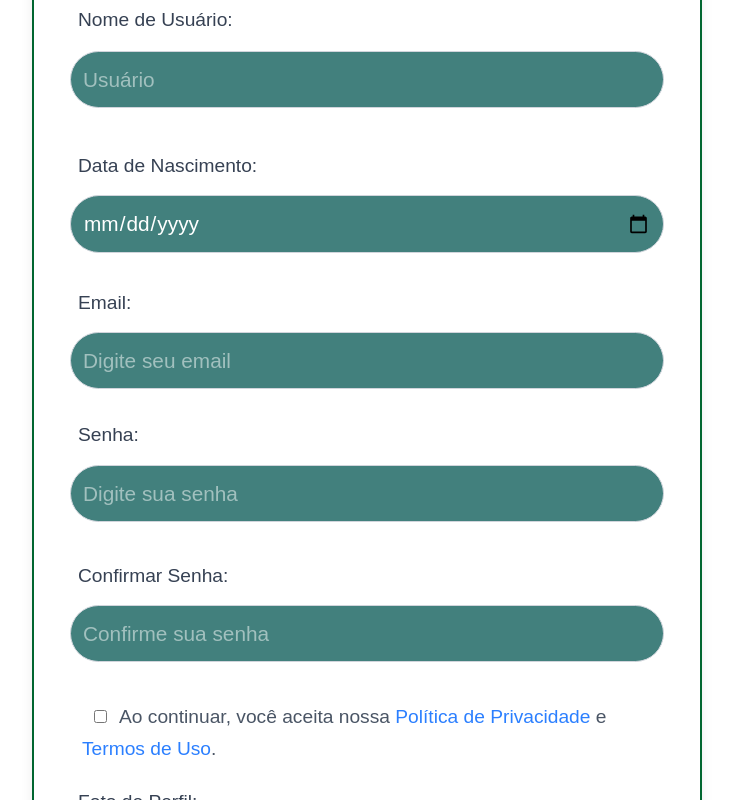
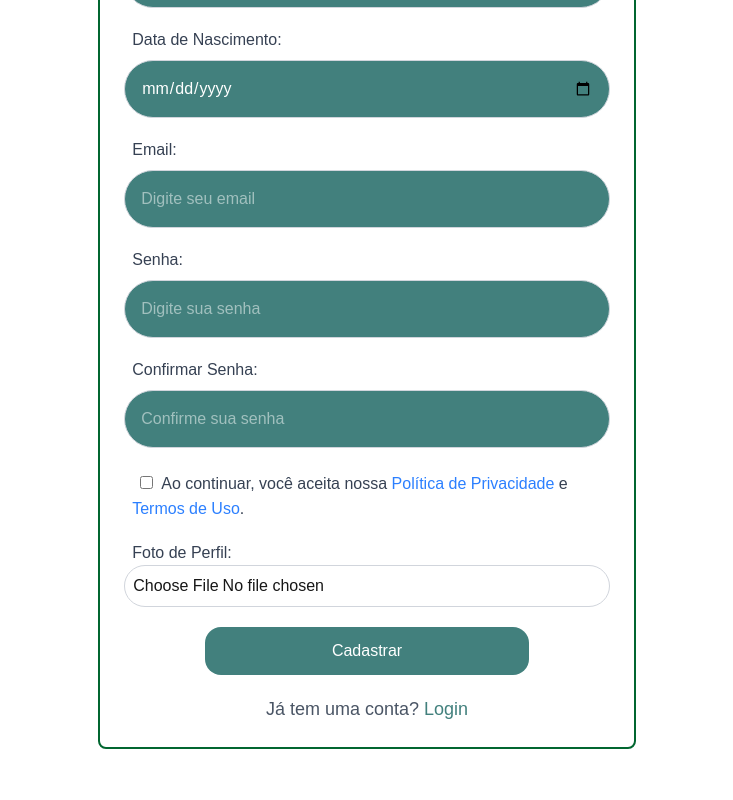
Before and after one commit to matteusviegas/ChallengeFrontEnd4, a Next.js app in the folder SPRINT3/sprint3/: page /Cadastro in a window 1280 px wide. Shown: the part 420-1220 px from the top of the page, without its empty margins (273-1006 px from the left). After the commit the page ends 1169 px from the top, so only its background shows below. Built offline with nearby package versions, Linux system fonts and the light colour scheme.

Commit message:
adaptando pra mible

```diff
--- a/SPRINT3/sprint3/src/app/Components/Sugestao.tsx
+++ b/SPRINT3/sprint3/src/app/Components/Sugestao.tsx
@@ -11,15 +11,14 @@ const Sugestoes = () => {
   };
 
   return (
-    <div className="bg-[#F9FAFB] min-h-screen flex justify-center items-center py-10 px-4 sm:px-6 lg:px-8">
-      <div className="bg-white w-full max-w-lg sm:max-w-md lg:max-w-2xl p-8 rounded-xl shadow-lg">
-        <h1 className="text-center text-3xl sm:text-4xl font-bold text-[#42807D] mb-6">
+    <div className="bg-[#F9FAFB] min-h-screen flex justify-center items-center py-10 px-4">
+      <div className="bg-white w-full sm:w-[44%] p-8 rounded-xl shadow-lg">
+        <h1 className="text-center text-3xl font-bold text-[#42807D] mb-6">
           ENVIAR SUA <span className="text-[#2C3E50]">SUGESTÃO</span>
         </h1>
-        <p className="text-center text-base sm:text-lg text-gray-600 mb-6">
+        <p className="text-center text-base text-gray-600 mb-6">
           Sua sugestão é fundamental para ajudarmos a melhorar cada vez mais!
         </p>
-
 
         {feedback && (
           <div className="mb-4 p-4 text-center text-white bg-[#4CAF50] rounded-lg">
@@ -60,17 +59,16 @@ const Sugestoes = () => {
             />
           </div>
 
-
-          <div className="flex flex-col sm:flex-row sm:justify-between items-center">
+          <div className="flex flex-col items-center">
             <button
               type="submit"
-              className="bg-[#42807D] text-white py-3 px-6 rounded-lg text-lg font-semibold hover:bg-[#365F52] transition-colors w-full sm:w-auto mb-4 sm:mb-0"
+              className="bg-[#42807D] text-white py-3 px-6 rounded-lg text-lg font-semibold hover:bg-[#365F52] transition-colors w-full mb-4"
             >
               Enviar Sugestão
             </button>
             <button
               type="reset"
-              className="text-[#42807D] py-3 px-6 rounded-lg text-lg font-semibold border-2 border-[#42807D] hover:bg-[#42807D] hover:text-white transition-colors w-full sm:w-auto"
+              className="text-[#42807D] py-3 px-6 rounded-lg text-lg font-semibold border-2 border-[#42807D] hover:bg-[#42807D] hover:text-white transition-colors w-full"
             >
               Limpar
             </button>
--- a/SPRINT3/sprint3/src/app/Components/TelaCadastro.tsx
+++ b/SPRINT3/sprint3/src/app/Components/TelaCadastro.tsx
@@ -62,14 +62,16 @@ const TelaCadastro = () => {
   };
 
   return (
-    <div className="lg:w-[670px] md:w-[550px] sm:w-[90%] w-[90%] border-2 border-solid border-green-800 text-start mx-auto p-6 lg:p-9 bg-white shadow-lg rounded-lg">
-      <div className='lg:w-[60%] mx-auto p-2'>
-        <h1 className="mx-auto mt-6 lg:w-[86%] w-[100%] p-2 lg:mb-13 font-bold text-[2.9rem] lg:text-7xl sm:text-4xl text-center">FUTURE <span className="text-[#42807D] ">STATION</span> </h1>
+    <div className="w-[90%] sm:w-[42%]   mx-auto border-2 border-solid border-green-800  p-6 bg-white rounded-lg">
+      <div className=" w-[60%]  mx-auto mt-8 mb-21">
+        <h1 className="font-bold text-center text-4xl sm:text-5xl  ">
+          FUTURE <span className="text-[#42807D]">STATION</span>
+        </h1>
       </div>
 
       <form onSubmit={handleSubmit}>
-        <div className="mb-9 mt-10">
-          <label htmlFor="usuario" className="block text-[1.2rem] mb-2 ml-2 font-medium text-gray-700">Nome de Usuário:</label>
+        <div className="mb-5">
+          <label htmlFor="usuario" className="block ml-2 mb-1 font-medium text-gray-700">Nome de Usuário:</label>
           <input
             type="text"
             id="usuario"
@@ -77,24 +79,24 @@ const TelaCadastro = () => {
             value={usuario}
             onChange={(e) => setUsuario(e.target.value)}
             placeholder="Usuário"
-            className="w-full bg-[#42807D] p-4 lg:p-3 md:p-5 border border-gray-300 rounded-[39px] mt-2 text-[#fff] text-[1rem] sm:text-[1.1rem] md:text-[1.1rem] lg:text-[1.3rem] mb-2"
+            className="w-full bg-[#42807D] p-4 border border-gray-300 mb-[4] rounded-[30px] mt-2 text-[#fff] text-sm sm:text-base"
           />
         </div>
 
-        <div className="mt-5">
-          <label htmlFor="dataNascimento" className="ml-2 block text-sm font-medium text-gray-700 text-[1.2rem] mb-3">Data de Nascimento:</label>
+        <div className="mb-5">
+          <label htmlFor="dataNascimento" className="block ml-2 font-medium text-gray-700">Data de Nascimento:</label>
           <input
             type="date"
             id="dataNascimento"
             name="dataNascimento"
             value={dataNascimento}
             onChange={(e) => setDataNascimento(e.target.value)}
-            className="w-full bg-[#42807D] p-4 lg:p-3 md:p-5 border border-gray-300 rounded-[30px] mt-1 mb-3 text-[#fff] text-[1rem] sm:text-[1.1rem] md:text-[1.2rem] lg:text-[1.3rem]"
+            className="w-full bg-[#42807D] p-4 border border-gray-300 rounded-[30px] mt-2 text-[#fff] text-sm sm:text-base"
           />
         </div>
 
-        <div className="mb-2 mt-6">
-          <label htmlFor="email" className="ml-2 block text-sm font-medium text-gray-700 text-[1.2rem] mb-2">Email:</label>
+        <div className="mb-5">
+          <label htmlFor="email" className="block ml-2 font-medium text-gray-700">Email:</label>
           <input
             type="email"
             id="email"
@@ -102,12 +104,12 @@ const TelaCadastro = () => {
             value={email}
             onChange={(e) => setEmail(e.target.value)}
             placeholder="Digite seu email"
-            className="w-full bg-[#42807D] p-4 lg:p-3 md:p-5 border border-gray-300 rounded-[30px] mt-2 mb-3 text-[#fff] text-[1rem] sm:text-[1.1rem] md:text-[1.2rem] lg:text-[1.3rem]"
+            className="w-full bg-[#42807D] p-4 border border-gray-300 rounded-[30px] mt-2 text-[#fff] text-sm sm:text-base"
           />
         </div>
 
-        <div className="mb-4 mt-5">
-          <label htmlFor="senha" className="ml-2 block text-sm font-medium text-gray-700 text-[1.2rem] mb-2">Senha:</label>
+        <div className="mb-5">
+          <label htmlFor="senha" className="block ml-2 font-medium text-gray-700">Senha:</label>
           <input
             type="password"
             id="senha"
@@ -115,12 +117,12 @@ const TelaCadastro = () => {
             value={senha}
             onChange={(e) => setSenha(e.target.value)}
             placeholder="Digite sua senha"
-            className="w-full bg-[#42807D] p-4 lg:p-3 md:p-5 border border-gray-300 rounded-[30px] mt-2 mb-3 text-[#fff] text-[1rem] sm:text-[1.1rem] md:text-[1.2rem] lg:text-[1.3rem]"
+            className="w-full bg-[#42807D] p-4 border border-gray-300 rounded-[30px] mt-2 text-[#fff] text-sm sm:text-base"
           />
         </div>
 
-        <div className="mb-6 mt-7">
-          <label htmlFor="confirmarSenha" className="ml-2 block text-sm font-medium text-gray-700 text-[1.2rem] mb-2">Confirmar Senha:</label>
+        <div className="mb-5">
+          <label htmlFor="confirmarSenha" className="block ml-2 font-medium text-gray-700">Confirmar Senha:</label>
           <input
             type="password"
             id="confirmarSenha"
@@ -128,48 +130,48 @@ const TelaCadastro = () => {
             value={confirmarSenha}
             onChange={(e) => setConfirmarSenha(e.target.value)}
             placeholder="Confirme sua senha"
-            className="w-full bg-[#42807D] p-4 lg:p-3 md:p-5 border border-gray-300 rounded-[30px] mt-2 mb-3 text-[#fff] text-[1rem] sm:text-[1.1rem] md:text-[1.2rem] lg:text-[1.3rem]"
+            className="w-full bg-[#42807D] p-4 border border-gray-300 rounded-[30px] mt-2 text-[#fff] text-sm sm:text-base"
           />
-          {erroSenhas && <p className="text-red-500 text-sm p-4 text-[1.2rem]">{erroSenhas}</p>}
+          {erroSenhas && <p className="text-red-500 text-sm">{erroSenhas}</p>}
         </div>
 
-        {erroCampos && <p className="text-red-500 text-sm text-[1.3rem] p-2">{erroCampos}</p>}
+        {erroCampos && <p className="text-red-500 text-sm">{erroCampos}</p>}
 
-        <div className="mb-6">
-          <p className="text-[1.1rem] lg:text-[1.2rem] pl-3 text-gray-600">
+        <div className="mb-5">
+          <label htmlFor="check" className="block ml-2 font-medium text-gray-700">
             <input
               type="checkbox"
               name="check"
               id="check"
               checked={aceitouTermos}
               onChange={(e) => setAceitouTermos(e.target.checked)}
-              className="m-3 p-[33px]"
+              className="m-2"
             />
-            Ao continuar, você aceita nossa <button className="text-[1.2rem] text-blue-500 hover:underline focus:outline-none">Política de Privacidade</button> e <button className="text-blue-500 hover:underline focus:outline-none">Termos de Uso</button>.
-          </p>
+            Ao continuar, você aceita nossa <span className="text-blue-500 hover:underline">Política de Privacidade</span> e <span className="text-blue-500 hover:underline">Termos de Uso</span>.
+          </label>
         </div>
 
-        <div className="mb-6">
-          <label htmlFor="fotoPerfil" className="ml-2 block text-sm font-medium text-gray-700 text-[1.2rem] mb-2">Foto de Perfil:</label>
+        <div className="mb-5">
+          <label htmlFor="fotoPerfil" className="block ml-2 font-medium text-gray-700">Foto de Perfil:</label>
           <input
             type="file"
             id="fotoPerfil"
             name="fotoPerfil"
             accept="image/*"
             onChange={handleFotoChange}
-            className="w-full p-2 border border-gray-300 rounded-[30px] mb-3"
+            className="w-full p-2 border border-gray-300 rounded-[30px]"
           />
           {fotoPerfil && (
-            <div className="mb-4">
+            <div className="mt-4">
               <img src={fotoPerfil} alt="Foto de Perfil" className="w-20 h-20 rounded-full mx-auto" />
             </div>
           )}
         </div>
 
-        <div className="mb-6 lg:w-[64%] flex justify-center">
+        <div className="flex justify-center mb-5">
           <button
             type="submit"
-            className="lg:w-[68%] sm:w-[80%] w-[70%] p-2 lg:p-4 mt-10 lg:mt-17 bg-[#42807D] text-white rounded-2xl hover:bg-green-500 mx-auto focus:outline-none focus:ring-2 text-[1.3rem]"
+            className="w-3/4 sm:w-2/3 p-3 bg-[#42807D] text-white rounded-2xl hover:bg-green-500"
           >
             Cadastrar
           </button>
@@ -177,7 +179,7 @@ const TelaCadastro = () => {
       </form>
 
       <div className="text-center">
-        <p className="text-[1.1rem] text-gray-600">Já tem uma conta?  <Link href="Login"><button className="text-[#42807D] hover:underline focus:outline-none cursor-pointer">Login</button></Link></p>
+        <p className="text-lg text-gray-600">Já tem uma conta? <Link href="/Login"><span className="text-[#42807D] hover:underline cursor-pointer">Login</span></Link></p>
       </div>
     </div>
   );
```
Also changed, not shown: SPRINT3/sprint3/src/app/Components/Avisos.tsx (+10 -12 lines), SPRINT3/sprint3/src/app/Components/Header.tsx (+8 -9 lines), SPRINT3/sprint3/src/app/Components/TelaLogin.tsx (+14 -12 lines), SPRINT3/sprint3/src/app/esmeralda/page.tsx (+10 -10 lines), SPRINT3/sprint3/src/app/pinheiros/page.tsx (+6 -6 lines).
